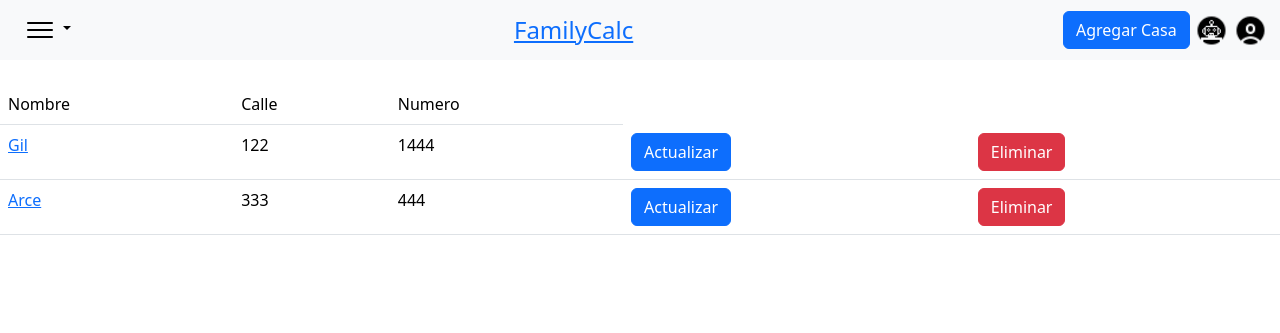
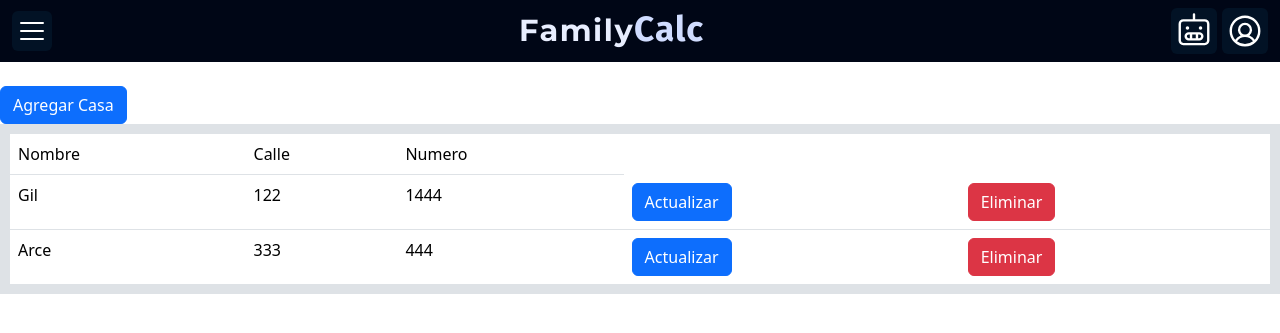
Before and after one commit to Midulio/FamilyCalc, a PHP site: page /views/casas/index_casa.php in a window 1280 px wide. Shown: the top 333 px of the page. Run offline with PHP 8.4, Linux system fonts and the light colour scheme; data comes from the database, SQL or seed files in the repository.

Commit message:
Add files via upload

```diff
--- a/views/casas/index_casa.php
+++ b/views/casas/index_casa.php
@@ -4,52 +4,72 @@ include ("../../conexion.php");
 <!DOCTYPE html>
 <html lang="en">
 <head>
+    <link rel="preconnect" href="https://fonts.googleapis.com">
+    <link rel="preconnect" href="https://fonts.gstatic.com" crossorigin>
+    <link href="https://fonts.googleapis.com/css2?family=Permanent+Marker&family=Space+Grotesk:wght@300..700&display=swap" rel="stylesheet">
+    <link href="https://fonts.googleapis.com/css2?family=Fredoka:wght@300..700&family=Montserrat:ital,wght@0,100..900;1,100..900&display=swap" rel="stylesheet">
+    <link href="https://fonts.googleapis.com/css2?family=Baloo+2:wght@400..800&family=Fredoka:wght@300..700&family=Montserrat:ital,wght@0,100..900;1,100..900&display=swap" rel="stylesheet">
+    <link href="https://fonts.googleapis.com/css2?family=Montserrat:ital,wght@0,100..900;1,100..900&display=swap" rel="stylesheet">
+    <link href="https://fonts.googleapis.com/css2?family=Montserrat:ital,wght@0,100..900;1,100..900&family=Poppins:ital,wght@0,100;0,200;0,300;0,400;0,500;0,600;0,700;0,800;0,900;1,100;1,200;1,300;1,400;1,500;1,600;1,700;1,800;1,900&display=swap" rel="stylesheet">
+    <link href="https://fonts.googleapis.com/css2?family=Fira+Sans:ital,wght@0,100;0,200;0,300;0,400;0,500;0,600;0,700;0,800;0,900;1,100;1,200;1,300;1,400;1,500;1,600;1,700;1,800;1,900&family=Montserrat:ital,wght@0,100..900;1,100..900&family=Poppins:ital,wght@0,100;0,200;0,300;0,400;0,500;0,600;0,700;0,800;0,900;1,100;1,200;1,300;1,400;1,500;1,600;1,700;1,800;1,900&display=swap" rel="stylesheet">
+    <link href="https://fonts.googleapis.com/css2?family=Exo+2:ital,wght@0,100..900;1,100..900&family=Fira+Sans:ital,wght@0,100;0,200;0,300;0,400;0,500;0,600;0,700;0,800;0,900;1,100;1,200;1,300;1,400;1,500;1,600;1,700;1,800;1,900&family=Montserrat:ital,wght@0,100..900;1,100..900&family=Poppins:ital,wght@0,100;0,200;0,300;0,400;0,500;0,600;0,700;0,800;0,900;1,100;1,200;1,300;1,400;1,500;1,600;1,700;1,800;1,900&display=swap" rel="stylesheet">
+    <link href="https://fonts.googleapis.com/css2?family=Exo+2:ital,wght@0,100..900;1,100..900&family=Fira+Sans:ital,wght@0,100;0,200;0,300;0,400;0,500;0,600;0,700;0,800;0,900;1,100;1,200;1,300;1,400;1,500;1,600;1,700;1,800;1,900&family=Montserrat:ital,wght@0,100..900;1,100..900&family=Poppins:ital,wght@0,100;0,200;0,300;0,400;0,500;0,600;0,700;0,800;0,900;1,100;1,200;1,300;1,400;1,500;1,600;1,700;1,800;1,900&family=Roboto+Condensed:ital,wght@0,100..900;1,100..900&display=swap" rel="stylesheet">
+    <link href="https://fonts.googleapis.com/css2?family=Nunito:ital,wght@0,200..1000;1,200..1000&display=swap" rel="stylesheet">
+    <link href="https://fonts.googleapis.com/css2?family=Open+Sans:ital,wght@0,300..800;1,300..800&display=swap" rel="stylesheet">
+    <link href="https://fonts.googleapis.com/css2?family=Quicksand:wght@300..700&display=swap" rel="stylesheet">
+    <link href="https://fonts.googleapis.com/css2?family=Oswald:wght@200..700&display=swap" rel="stylesheet">
+    <link href="https://fonts.googleapis.com/css2?family=Work+Sans:ital,wght@0,100..900;1,100..900&display=swap" rel="stylesheet">
+
     <meta charset="UTF-8">
     <meta http-equiv="X-UA-Compatible" content="IE=edge">
     <meta name="viewport" content="width=device-width, initial-scale=1.0">
     <title>Document</title>
+    <link rel="stylesheet" href="style_casa.css"/>
     <link href="https://cdn.jsdelivr.net/npm/bootstrap@5.3.6/dist/css/bootstrap.min.css" rel="stylesheet" integrity="sha384-4Q6Gf2aSP4eDXB8Miphtr37CMZZQ5oXLH2yaXMJ2w8e2ZtHTl7GptT4jmndRuHDT" crossorigin="anonymous">
-<script src="https://cdn.jsdelivr.net/npm/bootstrap@5.3.6/dist/js/bootstrap.bundle.min.js" integrity="sha384-j1CDi7MgGQ12Z7Qab0qlWQ/Qqz24Gc6BM0thvEMVjHnfYGF0rmFCozFSxQBxwHKO" crossorigin="anonymous"></script>
 </head>
 <body>
-   <nav class="navbar bg-body-tertiary">
+    <script src="https://cdn.jsdelivr.net/npm/bootstrap@5.3.6/dist/js/bootstrap.bundle.min.js" integrity="sha384-j1CDi7MgGQ12Z7Qab0qlWQ/Qqz24Gc6BM0thvEMVjHnfYGF0rmFCozFSxQBxwHKO" crossorigin="anonymous"></script>
+   <nav class="navbar">
         <div class="container-fluid d-flex align-items-center justify-content-between">
-            <div class="dropdown">
-                <button class="btn btn-light dropdown-toggle" type="button" id="menuDropdown" data-bs-toggle="dropdown" aria-expanded="false">
-                    <img src="../../imagenesYLogos/menu.png" alt="Menú" height="30">
-                </button>
-                <ul class="dropdown-menu" aria-labelledby="menuDropdown">
-                    <li><a class="dropdown-item" href="index.html">Inicio</a></li>
-                    <li><hr class="dropdown-divider"></li>
-                    <li><a class="dropdown-item" href="montoYGastos.html">Monto y gastos</a></li>
-                    <li><hr class="dropdown-divider"></li>
-                    <li><a class="dropdown-item" href="#">Estadísticas de gastos</a></li>
-                    <li><hr class="dropdown-divider"></li>
-                    <li><a class="dropdown-item" href="#">Meta de compra</a></li>
-                    <li><hr class="dropdown-divider"></li>
-                    <li><a class="dropdown-item" href="#">Impuestos y valores</a></li>
-                    <li><hr class="dropdown-divider"></li>
-                    <li><a class="dropdown-item" href="#">Resumen de gastos</a></li>
-                </ul>
+            <button class="btn btn-primary menu" type="button" data-bs-toggle="offcanvas" data-bs-target="#offcanvasWithBothOptions" aria-controls="offcanvasWithBothOptions"><img src="../../src/list.svg"></button>
+            <div class="offcanvas offcanvas-start interiorMenu" data-bs-scroll="true" tabindex="-1" id="offcanvasWithBothOptions" aria-labelledby="offcanvasWithBothOptionsLabel">
+            <div class="offcanvas-header">
+                <button type="button" class="btn-close" data-bs-dismiss="offcanvas" aria-label="Close"></button>
             </div>
-            <a href="../../index.html" class="logo"><h3 class="mb-0 fs-4">FamilyCalc</h3></a>
+            <div class="offcanvas-body interiorMenu">
+                <div class="explorar"> <h4>EXPLORAR</h4>
+                    <a href="../../index.html"><img src="../../src/house.svg">Inicio</a>
+                    <a href="../../views/gastos/gastos.html"><img src="../../src/bank.svg">Gastos</a>
+                    <a href="#"><img src="../../src/chart-line.svg">Estadísticas de gastos</a>
+                    <a href="../../views/personas/create.php"><img src="../../src/users.svg">Personas</a>
+                    <a href="../../views/Impuestos_valores/imp_val.html"><img src="../../src/percent.svg">Valores de las monedas</a>
+                    <a href="#"><img src="../../src/receipt.svg">Resumen de gastos</a>
+                </div>
+                <div class="container-fluid d-flex justify-content-between contactos-box position-absolute bottom-0 start-50 translate-middle-x">
+                    <a class="contactos" href="#"><img class="position-absolute top-50 start-50 translate-middle" src="../../src/facebook-logo.svg"></a>
+                    <a class="contactos" href="#"><img class="position-absolute top-50 start-50 translate-middle" src="../../src/instagram-logo.svg"></a>
+                    <a class="contactos" href="#"><img class="position-absolute top-50 start-50 translate-middle" src="../../src/envelope.svg"></a>
+                    <a class="contactos" href="#"><img class="position-absolute top-50 start-50 translate-middle" src="../../src/phone.svg"></a>
+                </div>
+            </div>
+            </div>
+            <a href="../../index.html" class="logo"><h1 class="mb-1 fs-2"><span class="family">Family</span><span class="calc">Calc</span></h1></a>
             <div>
-                 <a href="create.html" class="btn btn-primary">Agregar Casa</a>
-            <a href="#"><img src="../../imagenesYLogos/chatbot.png" alt="Perfil" height="35"></a>
-                <a href="iniciarSesion.html"><img src="../../imagenesYLogos/perfil.png" alt="Perfil" height="35"></a>
-
+                <a href="../../views/chatbot/chatbot.html" class="btn menu" type="button"><img src="../../src/robot.svg"></a>
+                <a href="views/iniciarSesion/iniciarSesion.html" class="btn menu" type="button"><img src="../../src/user-circle.svg"></a>
             </div>
         </div>
     </nav>
 
 
-    <table class="table table-hover">
+    <table class="table table-hover tabla">
         <tr><br>
             <td>Nombre</td>
             <td>Calle</td>
             <td>Numero</td>
 
         </tr>
+        <a href="create.html" class="btn btn-primary">Agregar Casa</a>
     <?php
 $sql = "SELECT * FROM casa";
 $stmt = $conexion->prepare($sql);
@@ -59,9 +79,10 @@ $resultado = $stmt->get_result();
 if($resultado && $resultado->num_rows > 0){
     while($r = $resultado->fetch_assoc()):
 ?>
+
     <tr>
 
-<td><a href="personas/create.html"><?= $r['nombre'] ?></a></td>
+<td><?= $r['nombre'] ?></td>
         <td><?= $r['calle'] ?></td>
         <td><?= $r['numero'] ?></td>
        <td><a href="update_casa.php?upd=<?= $r['id_casa'] ?>"  class="btn btn-primary" >Actualizar</a></td>
--- /dev/null
+++ b/views/casas/style_casa.css
@@ -0,0 +1,170 @@
+@font-face{
+    font-family: "Hero";
+    font-weight: bold;
+    src: url(../../fonts/Hero-Bold.otf) format('opentype');
+}
+
+:root {
+    --interior-menu: #DDE5FA;
+    --texto-menu: #031427ea;
+    --family: #e8eeff;
+    --calc: #d0dcff;
+    --color-fondo-claro: #DDE5FA; /* Color de fondo principal de la sección */
+    --color-barra-navegacion-claro: #000616; /* Color de la barra de navegación */
+    --color-box-claro: #031427ea; /* Color de los botones de la barra de navegación*/
+    --gastos-fondo: #d9ebfc;
+    --gastos-titulo-fondo: #000616;
+    --resumen: #0061c9;
+    --color-texto-claro: #ffffff; /* Color de texto gastos */
+    --botones: #161616e1;
+    --texto-botones: #000616;
+}
+
+@media (prefers-color-scheme: dark) {
+    :root{
+    /* Colores para el tema OSCURO */
+
+    --interior-menu: #020114;
+    --texto-menu: #dddddd;
+    --family: #111213;
+    --calc: #25272e;
+    --color-fondo-claro: #010016e8; /* Fondo más oscuro */
+    --color-barra-navegacion-claro: #f3f3f3; /* Barra de navegación más oscura */
+    --color-box-claro: #000000dc; /* Botones de la barra en oscuro */
+    --gastos-fondo: #ffffffcb;
+    --gastos-titulo-fondo: #1f2335;
+    --resumen: #0003b6e0;
+    --color-texto-claro: #ffffffee; /* Color de texto gastos */
+    --botones: #0000008c;
+    --texto-botones:#ffffff;
+    }
+}
+
+
+body{
+    background-color: var(--color-fondo-claro);
+}
+
+.glass{
+    background: #2c2c2c40;
+    backdrop-filter: blur(0.9rem);
+    -webkit-backdrop-filter: blur(0.9rem);
+    border-radius: 20px;
+    box-shadow: 0 8px 32px 0 rgba(0, 0, 0, 0.37);
+}
+
+::-webkit-scrollbar { width: 0px; height: 9px;}
+::-webkit-scrollbar-button { width: 0px; height: 0px;}
+::-webkit-scrollbar-thumb { background: transparent; border: 0px none #fff; border-radius: 10px;}
+::-webkit-scrollbar-thumb:hover { background: #3a77a1;}
+::-webkit-scrollbar-thumb:active { background: #8dd0d8;}
+::-webkit-scrollbar-track {background: transparent;border: 0px solid #aaa; border-radius: 5px;}
+::-webkit-scrollbar-track:hover { background: #e4e4e4;}
+::-webkit-scrollbar-track:active { background: #d2d2d2;}
+::-webkit-scrollbar-corner { background: transparent;}
+
+.scrollcontainer{
+    width: fit-content;
+    height: fit-content;
+    overflow-y: scroll;
+    scroll-behavior: smooth;
+}
+
+.navbar{
+    background-color: var(--color-barra-navegacion-claro);
+    width: 100% !important;
+}
+
+.logo{
+    text-decoration: none;
+    letter-spacing: 1.5px;
+}
+
+.family{
+    font-family: montserrat;
+    font-weight: bold;
+    color: var(--family);
+    font-size: 3.8dvh;
+}
+
+.calc{
+    font-size: 4.4dvh;
+    font-family: fira sans;
+    font-weight: bold;
+    color: var(--calc);
+    letter-spacing: 1px;
+}
+
+button.menu, a.menu{
+    background-color: var(--color-box-claro);
+    border: none;
+    padding: 4px;
+}
+
+a.btn img{
+    width: 4.8dvh;
+}
+
+button.menu:hover, a.menu:hover{
+    background-color: rgba(144, 165, 223, 0.336);
+    border: none;
+}
+
+.interiorMenu{
+    background-color: var(--interior-menu);
+    padding: 0;
+    height: 100%;
+}
+
+.interiorMenu a{
+    color: var(--texto-menu);
+    text-decoration: none;
+    display: block;
+    font-size: 2.1dvh;
+    padding: 12px 0 12px 15px;
+    font-family: "Work Sans";
+    font-weight:normal;
+}
+
+.interiorMenu a:hover{
+    background-color: #10195e67;
+}
+
+.interiorMenu .explorar h4{
+    color: var(--texto-menu);
+    font-size: 5dvh;
+    margin-left: 2dvh;
+    font-family: "Oswald";
+    font-weight: bold;
+}
+
+.interiorMenu .explorar img{
+    margin-right: 3dvh;
+    width: 7dvh;
+    background-color: rgba(0, 0, 0, 0.795);
+    padding: 10px;
+    border-radius: 20px;
+}
+
+.contactos{
+    position: relative;
+    width: 4rem;
+    height: 4rem;
+    background-color: rgba(0, 0, 0, 0.795);
+    border-radius: 10px;
+}
+
+.contactos img{
+    width: 2.5rem;
+}
+
+.contactos-box{
+    position: absolute;
+    margin-bottom: 1rem;
+}
+
+.tabla{
+    width: 80rem;
+    justify-self: center;
+    border: black solid 10px;
+}
```
Also changed, not shown: views/registrarse/registrarse.html (+14 -0 lines).
